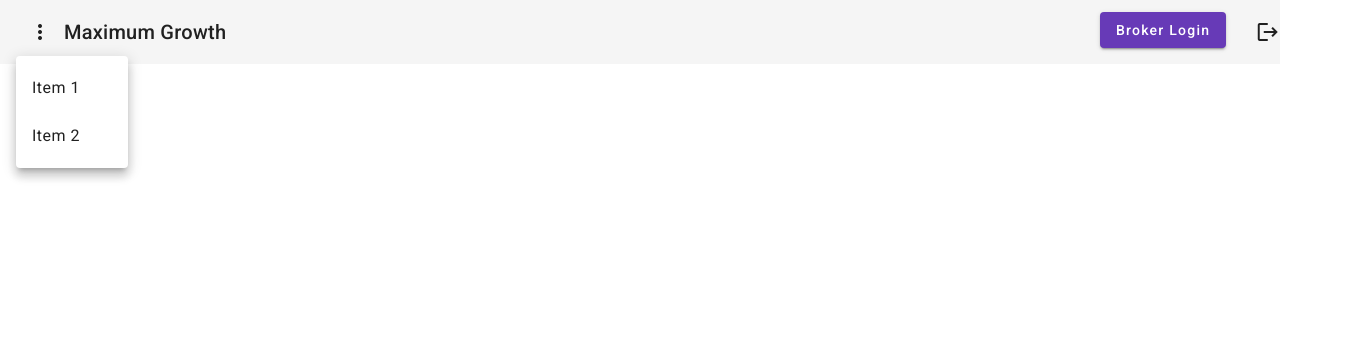
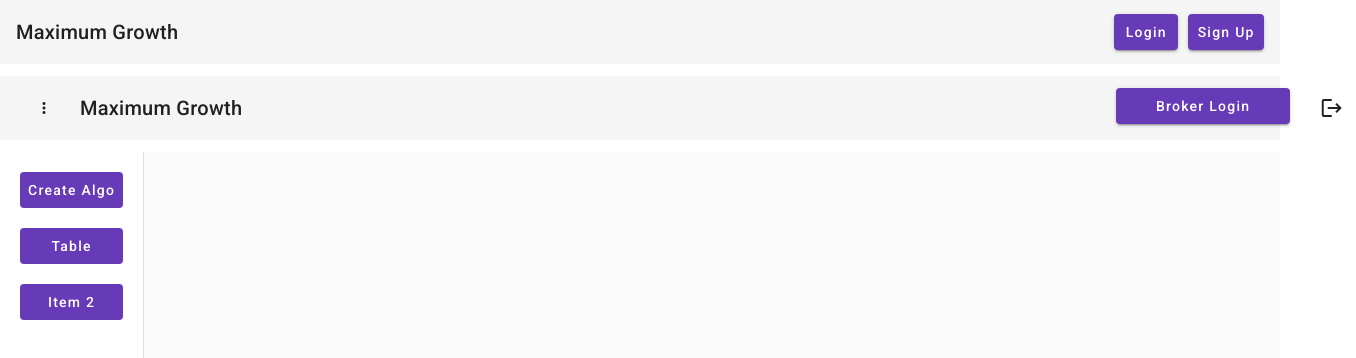
Before and after one commit to GopinathAP55/MaximumGrowthUI, an Angular app: page /dashboard in a window 1280 px wide. Both pictures are taken after a click on the button "more_vert". Shown: the top 358 px of the page, 1356 px wide, since content can reach past the window. Built offline with nearby package versions, Linux system fonts and the light colour scheme.

Commit message:
dashboard changes

```diff
--- a/src/app/app.component.html
+++ b/src/app/app.component.html
@@ -1,7 +1,4 @@
-
-
-
-<!-- <p *ngIf='!signalService.isLogin()'>
+ <p *ngIf='!signalService.isLogin()'>
   <mat-toolbar>
     <span>Maximum Growth</span>
 
@@ -14,9 +11,7 @@
       </button>
 
   </mat-toolbar>
-</p> -->
-
-
+</p>
 
 
 <router-outlet></router-outlet>
--- a/src/app/app.module.ts
+++ b/src/app/app.module.ts
@@ -53,13 +53,15 @@ import { DashboardComponent } from './components/dashboard/dashboard.component'
 
 import { MatSidenavModule } from '@angular/material/sidenav';
 import { MatListModule } from '@angular/material/list';
+import { CreateAlgoComponent } from './components/create-algo/create-algo.component';
 
 @NgModule({
   declarations: [
          AppComponent,
          TableComponent,
          LoginComponent,
-         DashboardComponent
+         DashboardComponent,
+         CreateAlgoComponent
 
        ],
   imports: [
--- /dev/null
+++ b/src/app/components/create-algo/create-algo.component.css
@@ -0,0 +1,8 @@
+.example-form {
+    margin-left: 10px;
+
+}
+
+.example-full-width {
+    width: 70%;
+  }
--- /dev/null
+++ b/src/app/components/create-algo/create-algo.component.html
@@ -0,0 +1,14 @@
+<h2 style="margin-left: 1%;">Create New Algo</h2>
+
+<form class="example-form">
+
+    <div >
+
+        <mat-form-field class="example-full-width">
+          <mat-label>Algo Name</mat-label>
+          <input matInput >
+        </mat-form-field>
+
+
+    </div>
+  </form>
--- a/src/app/components/dashboard/dashboard.component.css
+++ b/src/app/components/dashboard/dashboard.component.css
@@ -0,0 +1,25 @@
+.example-container {
+    width: 100%;
+    height: 100%;
+
+  }
+
+  /* .example-sidenav-content {
+    display: flex;
+    height: 100%;
+    align-items: center;
+    justify-content: center;
+  }
+   */
+  .example-sidenav {
+    padding: 20px;
+  }
+
+  .button-style {
+    background-color: #673ab7;
+    color: white;
+  }
+
+  button {
+    width: 100%;
+  }
--- a/src/app/components/dashboard/dashboard.component.html
+++ b/src/app/components/dashboard/dashboard.component.html
@@ -1,14 +1,20 @@
 <p>
     <mat-toolbar>
-        <button  mat-icon-button [matMenuTriggerFor]="menu">
+
+
+
+        <!-- <button (click)="showFiller = !showFiller" mat-raised-button>
+
+        </button> -->
+        <button type="button" mat-button (click)="drawer.toggle()">
           <mat-icon>more_vert</mat-icon>
         </button>
-
+<!--
         <mat-menu #menu="matMenu">
           <button mat-menu-item (click)="menuItemClicked('Item 1')">Item 1</button>
           <button mat-menu-item (click)="menuItemClicked('Item 2')">Item 2</button>
 
-        </mat-menu>
+        </mat-menu> -->
       <span>Maximum Growth</span>
       <div style="margin-left:70%;">
         <button style="margin-top: -17px;" mat-raised-button color="primary" (click)="openBrokerPage=true">Broker Login</button>
@@ -18,3 +24,21 @@
     </div>
     </mat-toolbar>
 </p>
+
+<mat-drawer-container class="example-container" autosize>
+  <mat-drawer #drawer class="example-sidenav" mode="side">
+      <button class="button-style"  mat-button (click)="menuItemClicked('one')"> Create Algo</button>
+      <br>
+      <br>
+      <button class="button-style" mat-button (click)="menuItemClicked('two')">Table</button>
+      <br>
+      <br>
+      <button class="button-style" mat-button (click)="menuItemClicked('three')"> Item 2</button>
+  </mat-drawer>
+
+  <div class="example-sidenav-content">
+    <app-create-algo *ngIf="itemClicked=='one'"></app-create-algo>
+
+  </div>
+
+</mat-drawer-container>
--- a/src/app/components/dashboard/dashboard.component.ts
+++ b/src/app/components/dashboard/dashboard.component.ts
@@ -9,28 +9,26 @@ import { SignalService } from 'src/app/services/signal.service';
 })
 export class DashboardComponent {
   openBrokerPage =false
+  showFiller = false;
+  itemClicked=''
 
   constructor(public signalService : SignalService,private route : Router){
 
   }
 
   menuItemClicked(item: string) {
-    // Implement logic for the clicked item
+    this.itemClicked = item
     console.log('Clicked:', item);
     // Add your logic here, such as navigating to a route, performing an action, etc.
   }
 
   menuItemClickedSideNav(item: string) {
-    // Implement logic for the clicked item
     console.log('Clicked:', item);
-    // Add your logic here, such as navigating to a route, performing an action, etc.
   }
 
   // Function to toggle the side menu
   toggleMenu() {
-    // Logic to toggle the side menu
-    // Implement this based on your requirements
-    // Example: You can use ViewChild to toggle the sidenav
+
   }
 
   logOut(){
```
Also changed, not shown: src/app/components/create-algo/create-algo.component.ts (added, +10 -0 lines), 1 other file (tests, documents, lock files or other folders).
